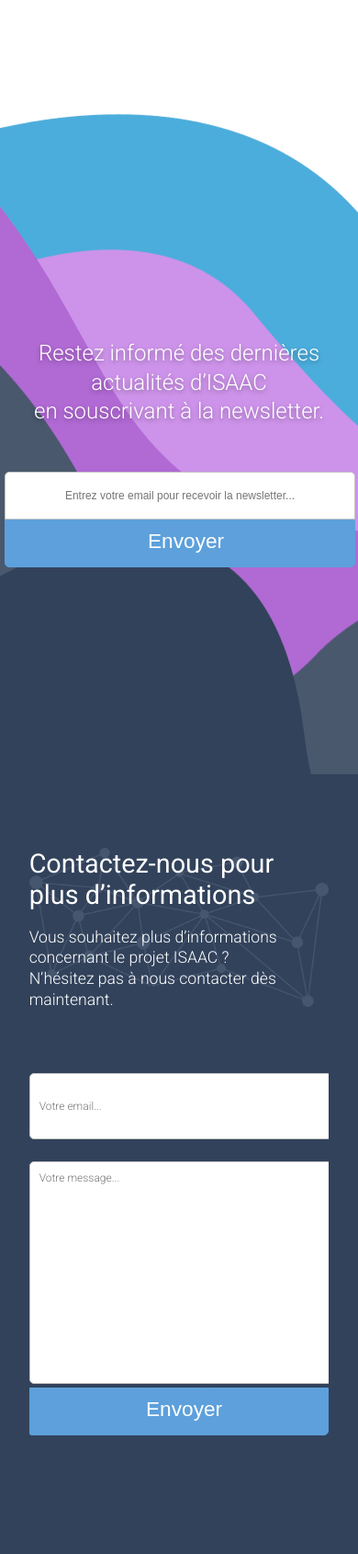
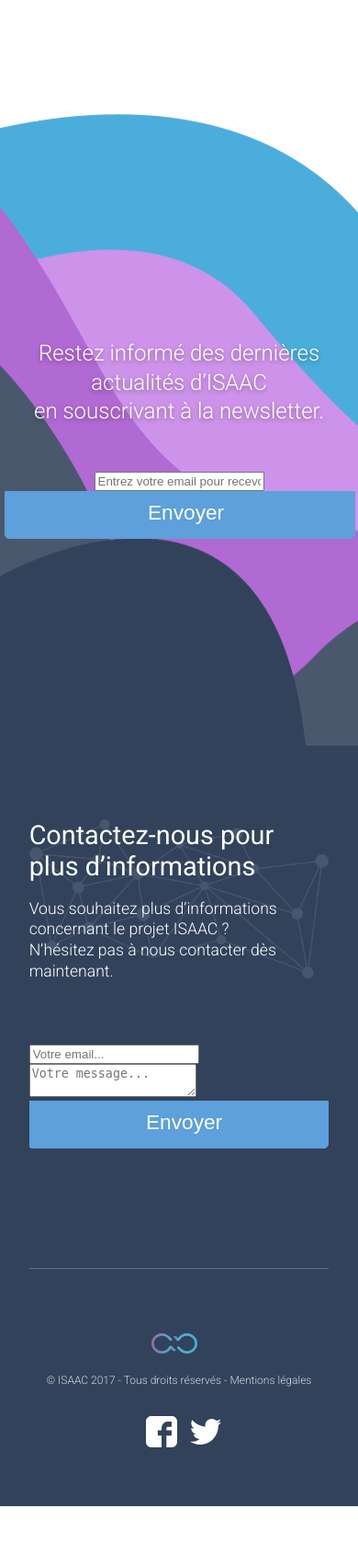
Before and after one commit to lhollow75/isaac, a PHP site: page /v2/index.php in a window 390 px wide. Shown: the part 4366-6056 px from the top of the page at 92% size. After the commit the page ends 6004 px from the top, so only its background shows below. Run offline with PHP 8.4, Linux system fonts and the light colour scheme; some libraries are stand-ins or nearby versions.

Commit message:
Update Henri

```diff
--- a/v2/css/main.css
+++ b/v2/css/main.css
@@ -142,97 +208,8 @@ video {
     .search_section {
       width: 380px; } }
 
-/* Champs de recherche */
-input[type=email] {
-  font-size: 1.5em;
-  font-weight: 300;
-  text-align: center;
-  display: block;
-  float: left;
-  border: none;
-  color: #7b7b7b;
-  margin: auto;
-  width: 96%;
-  height: 75px;
-  display: block;
-  margin: 0;
-  max-width: 590px;
-  padding: 10px 10px;
-  border: 1px solid #c4c4c4;
-  border-right: none;
-  border-radius: 10px 0 0 10px;
-  background-color: #fff; }
-  @media (max-width: 1200px) {
-    input[type=email] {
-      width: 100%;
-      border: 1px solid #c4c4c4;
-      border-radius: 7px 7px 0 0; } }
-  @media (max-width: 768px) {
-    input[type=email] {
-      width: 100%;
-      height: 50px;
-      font-size: 0.75em;
-      padding: 0px;
-      border-radius: 5px 5px 0 0; } }
-
 input:focus, textarea:focus, button {
   outline: none; }
-
-/* Champs de recherche */
-input#form-mail {
-  font-size: 1.5em;
-  font-weight: 300;
-  text-align: left;
-  border: 1px solid #c4c4c4;
-  border-radius: 10px;
-  width: 96%;
-  max-width: 100%;
-  padding: 10px;
-  text-align: left;
-  color: #7b7b7b;
-  font-family: 'Roboto', sans-serif; }
-  @media (max-width: 1200px) {
-    input#form-mail {
-      width: 97%;
-      border: 1px solid #c4c4c4;
-      border-radius: 7px;
-      text-align: left; } }
-  @media (max-width: 768px) {
-    input#form-mail {
-      width: 97%;
-      height: 50px;
-      font-size: 0.75em;
-      border-radius: 5px;
-      text-align: left; } }
-
-/* Champs de recherche */
-textarea#form-message {
-  font-family: 'Roboto', sans-serif;
-  font-size: 1.5em;
-  font-weight: 300;
-  text-align: left;
-  border: 1px solid #c4c4c4;
-  border-radius: 10px;
-  width: 96%;
-  padding: 10px;
-  color: #7b7b7b;
-  resize: none;
-  margin-top: 24px;
-  height: 217px; }
-  @media (max-width: 1200px) {
-    textarea#form-message {
-      width: 97%;
-      border: 1px solid #c4c4c4;
-      border-radius: 7px;
-      text-align: left; } }
-  @media (max-width: 768px) {
-    textarea#form-message {
-      width: 97%;
-      height: 220px;
-      font-size: 0.75em;
-      border-radius: 5px;
-      border: 1px solid #c4c4c4;
-      text-align: left; } }
 
 .form-button {
   float: right;
--- a/v2/css/main.scss
+++ b/v2/css/main.scss
@@ -218,109 +319,8 @@ video{
     }
 }
 
-
-/* Champs de recherche */
-input[type=email] {
-    font-size: 1.5em;
-    font-weight: 300;
-    text-align: center;
-    display: block;
-    float: left;
-    border: none;
-    color: #7b7b7b;
-    margin: auto;
-    width: 100% - 4;
-    height: 75px;
-    display: block;
-    margin: 0;
-    max-width: 590px;
-
-    padding: 10px 10px;
-    border: 1px solid #c4c4c4;
-    border-right: none;
-    border-radius: 10px 0 0 10px;
-    background-color: #fff;
-
-    @media (max-width: 1200px){
-        width: 100%;
-        border: 1px solid #c4c4c4;
-        border-radius: 7px 7px 0 0;
-    }
-    @media (max-width: 768px){
-        width: 100%;
-        height: 50px;
-        font-size: 0.75em;
-        padding: 0px;
-        border-radius: 5px 5px 0 0;
-    }
-
-}
 input:focus, textarea:focus, button {
     outline: none;
-}
-
-/* Champs de recherche */
-input#form-mail {
-    font-size: 1.5em;
-    font-weight: 300;
-    text-align: left;
-    border: 1px solid #c4c4c4;
-    border-radius: 10px;
-    width: 100% - 4;
-    max-width: 100%;
-    padding: 10px;
-    text-align: left;
-    color: #7b7b7b;
-	font-family: 'Roboto', sans-serif;
-
-
-    @media (max-width: 1200px){
-        width: 100% - 3;
-        border: 1px solid #c4c4c4;
-        border-radius: 7px;
-        text-align: left;
-    }
-    @media (max-width: 768px){
-        width: 100% - 3;
-        height: 50px;
-        font-size: 0.75em;
-        border-radius: 5px;
-        text-align: left;
-    }
-}
-
-/* Champs de recherche */
-textarea#form-message {
-	font-family: 'Roboto', sans-serif;
-    font-size: 1.5em;
-    font-weight: 300;
-    text-align: left;
-    border: 1px solid #c4c4c4;
-    border-radius: 10px;
-    width: 100% - 4;
-    padding: 10px;
-    color: #7b7b7b;
-
-    resize:none;
-    margin-top: 24px;
-    height: 217px;
-
-    @media (max-width: 1200px){
-        width: 100% - 3;
-        border: 1px solid #c4c4c4;
-        border-radius: 7px;
-        text-align: left;
-    }
-    @media (max-width: 768px){
-        width: 100% - 3;
-        height: 220px;
-        font-size: 0.75em;
-        border-radius: 5px;
-        border: 1px solid #c4c4c4;
-        text-align: left;
-
-    }
-
 }
 
 
```
Also changed, not shown: other parts of v2/css/main.css (+66 -0 lines), other parts of v2/css/main.scss (+101 -0 lines), index.php (+4 -4 lines), v2/connexion.html (added, +144 -0 lines), img/connexion/slide1.jpg (added), v2/img/connexion/slide1.jpg (added), 1 other file.
